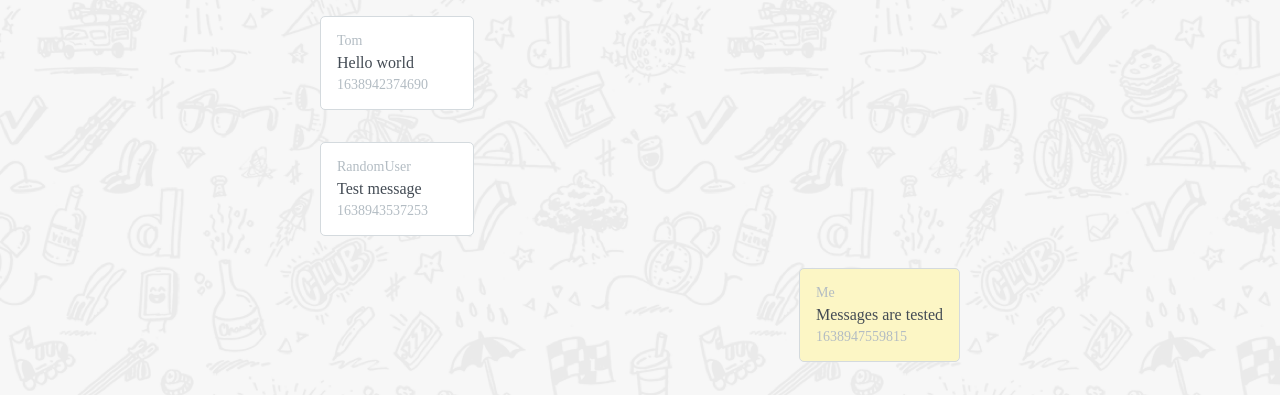
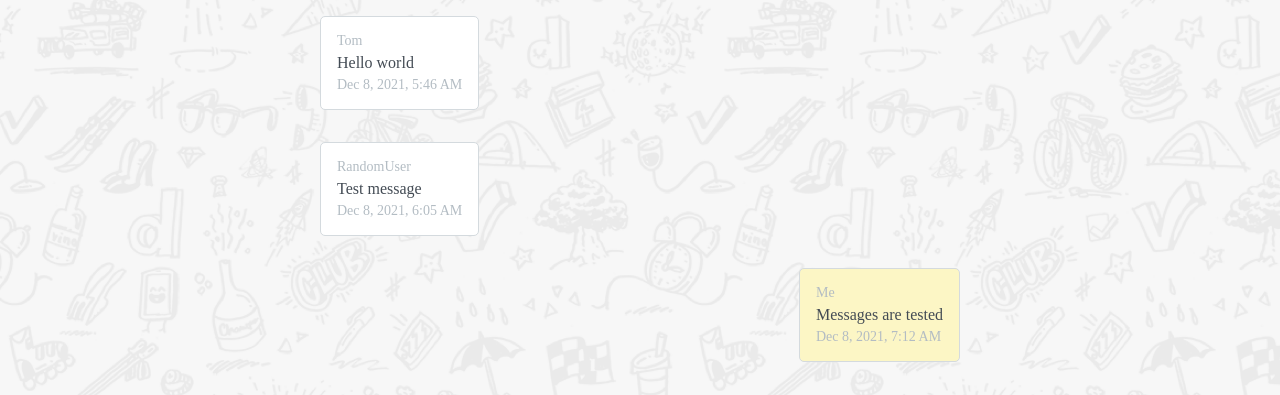
Before and after one commit to ddetkovs/mychatapp, a React (Create React App) app: page / in a window 1280 px wide. Shown: the top 395 px of the page. Built offline with nearby package versions, Linux system fonts and the light colour scheme.

Commit message:
message date string format

```diff
--- a/src/MessageFeed.tsx
+++ b/src/MessageFeed.tsx
@@ -32,6 +32,15 @@ const messages: Messages = [
   },
 ];
 
+const dateTimeFormatter = Intl.DateTimeFormat('default', {
+  year: 'numeric',
+  month: 'short',
+  day: 'numeric',
+  hour: 'numeric',
+  minute: 'numeric',
+});
+const formatTimestamp = (timestamp: number) => dateTimeFormatter.format(new Date(timestamp));
+
 const MessageEntry = ({ message }: { message: Message }) => {
   const isSelf = message.author === 'Me';
 
@@ -39,7 +48,7 @@ const MessageEntry = ({ message }: { message: Message }) => {
     <div className={classNames(styles['message-entry'], { [styles['own-message']]: isSelf })}>
       <p className={styles['message-details']}>{message.author}</p>
       <p className={styles['message-body']}>{message.message}</p>
-      <p className={styles['message-details']}>{message.timestamp}</p>
+      <p className={styles['message-details']}>{formatTimestamp(message.timestamp)}</p>
     </div>
   );
 };
```
